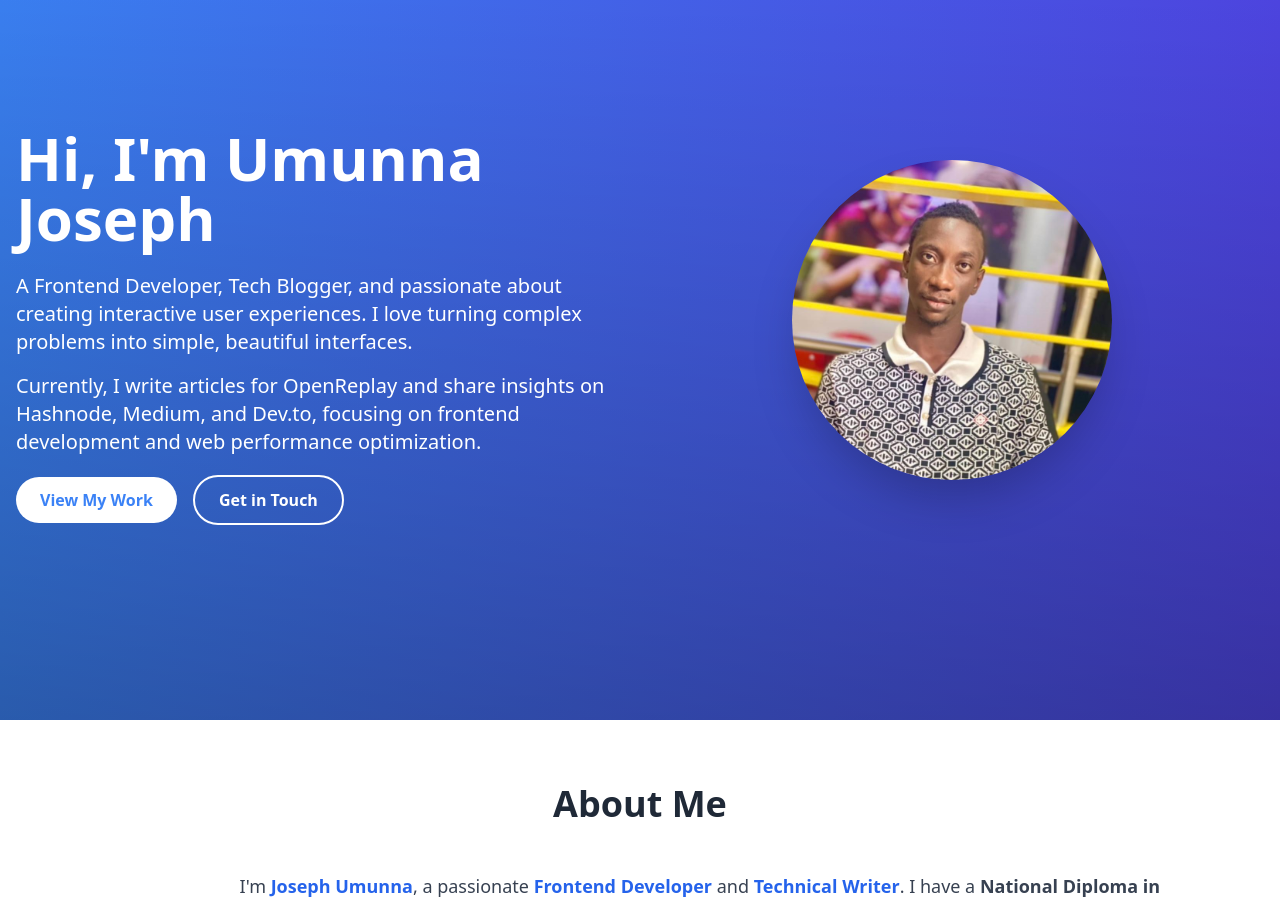
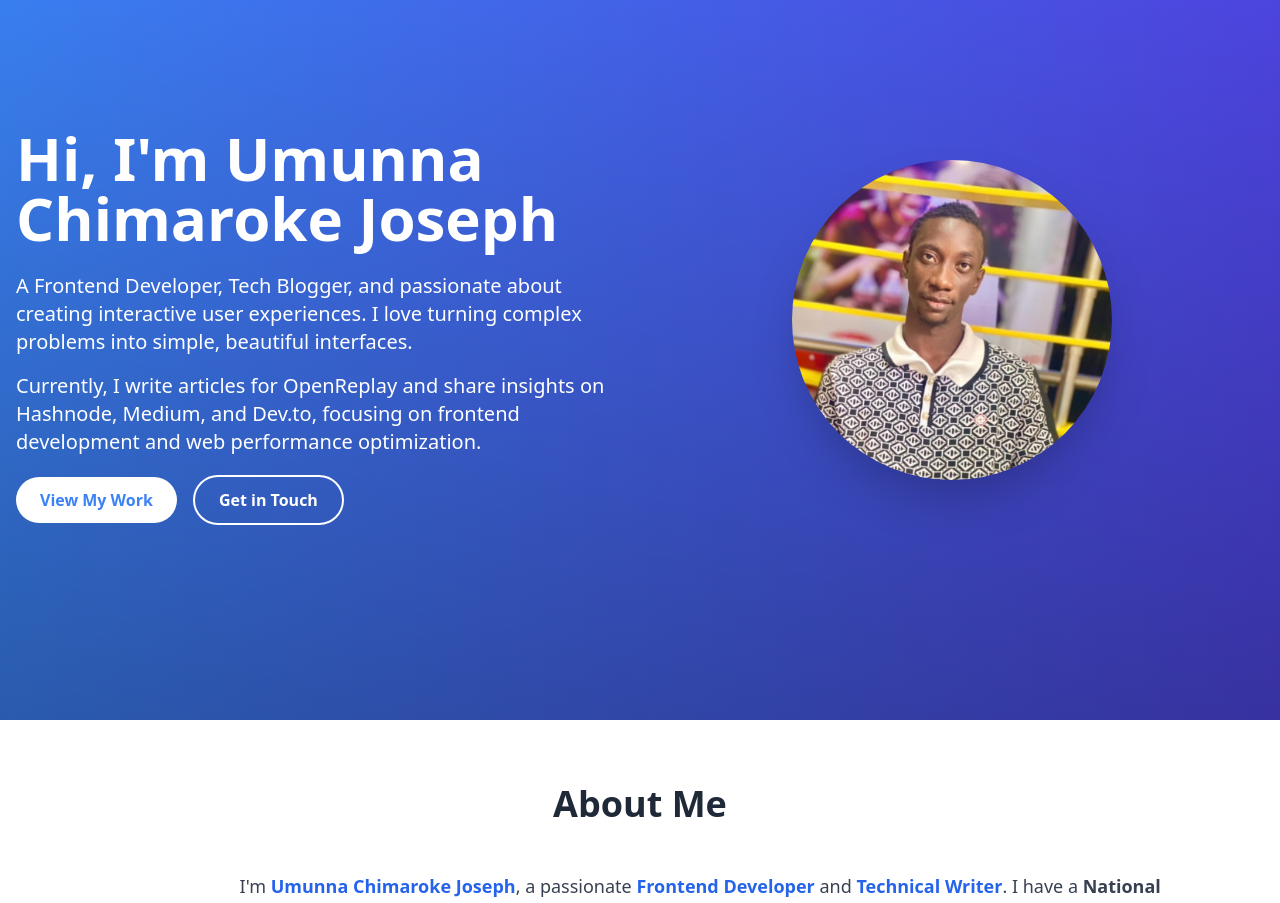
Before and after one commit to joseph0819/portfolio, a React (Create React App) app: page / in a window 1280 px wide. Shown: the part 120-1023 px from the top of the page. Built offline with nearby package versions, Linux system fonts and the light colour scheme.

Commit message:
changes to names

```diff
--- a/src/components/About.js
+++ b/src/components/About.js
@@ -17,7 +17,7 @@ const About = () => {
           />
           <div className="text-center md:text-left">
             <p className="text-lg text-gray-700 leading-relaxed">
-              I'm <span className="font-semibold text-blue-600">Joseph Umunna</span>, a passionate <span className="font-semibold text-blue-600">Frontend Developer</span> and <span className="font-semibold text-blue-600">Technical Writer</span>.
+              I'm <span className="font-semibold text-blue-600"> Umunna Chimaroke Joseph</span>, a passionate <span className="font-semibold text-blue-600">Frontend Developer</span> and <span className="font-semibold text-blue-600">Technical Writer</span>.
               I have a <span className="font-semibold">National Diploma in Computer Science</span> and a <span className="font-semibold">Bachelor's degree in Statistics</span>, giving me a balanced foundation in both technical and analytical skills.
             </p>
             <p className="mt-4 text-lg text-gray-700 leading-relaxed">
--- a/src/components/HeroSection.js
+++ b/src/components/HeroSection.js
@@ -13,7 +13,7 @@ function Hero() {
         {/* Text Section */}
         <div className="text-center md:text-left md:w-1/2 animate__animated animate__fadeInLeft">
           <h1 className="text-5xl md:text-6xl font-bold ">
-            Hi, I'm Umunna Joseph
+            Hi, I'm Umunna Chimaroke  Joseph
           </h1>
           <p className="mt-6 text-lg md:text-xl">
             A Frontend Developer, Tech Blogger, and passionate about creating interactive user experiences. I love turning complex problems into simple, beautiful interfaces.
```
